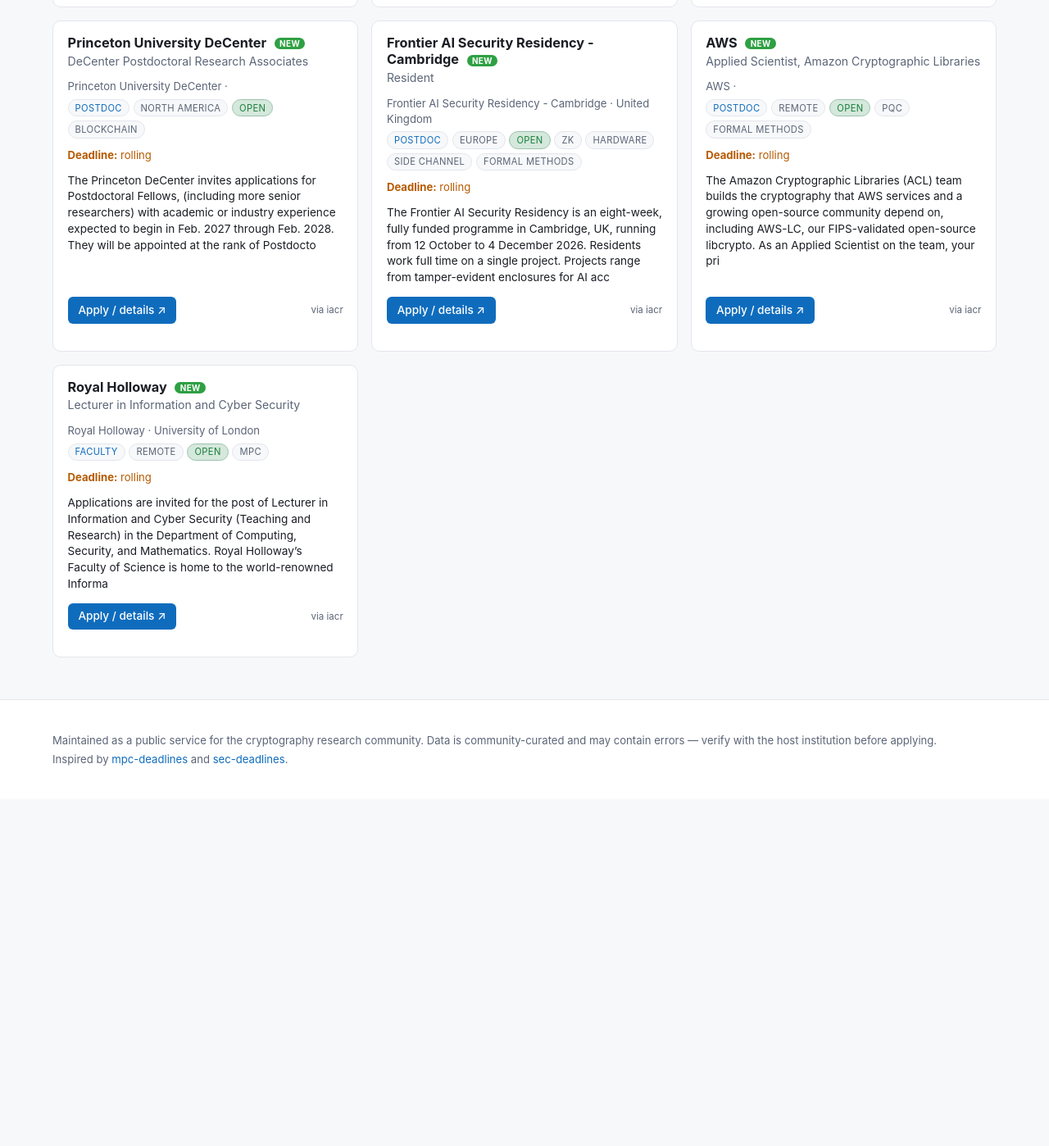
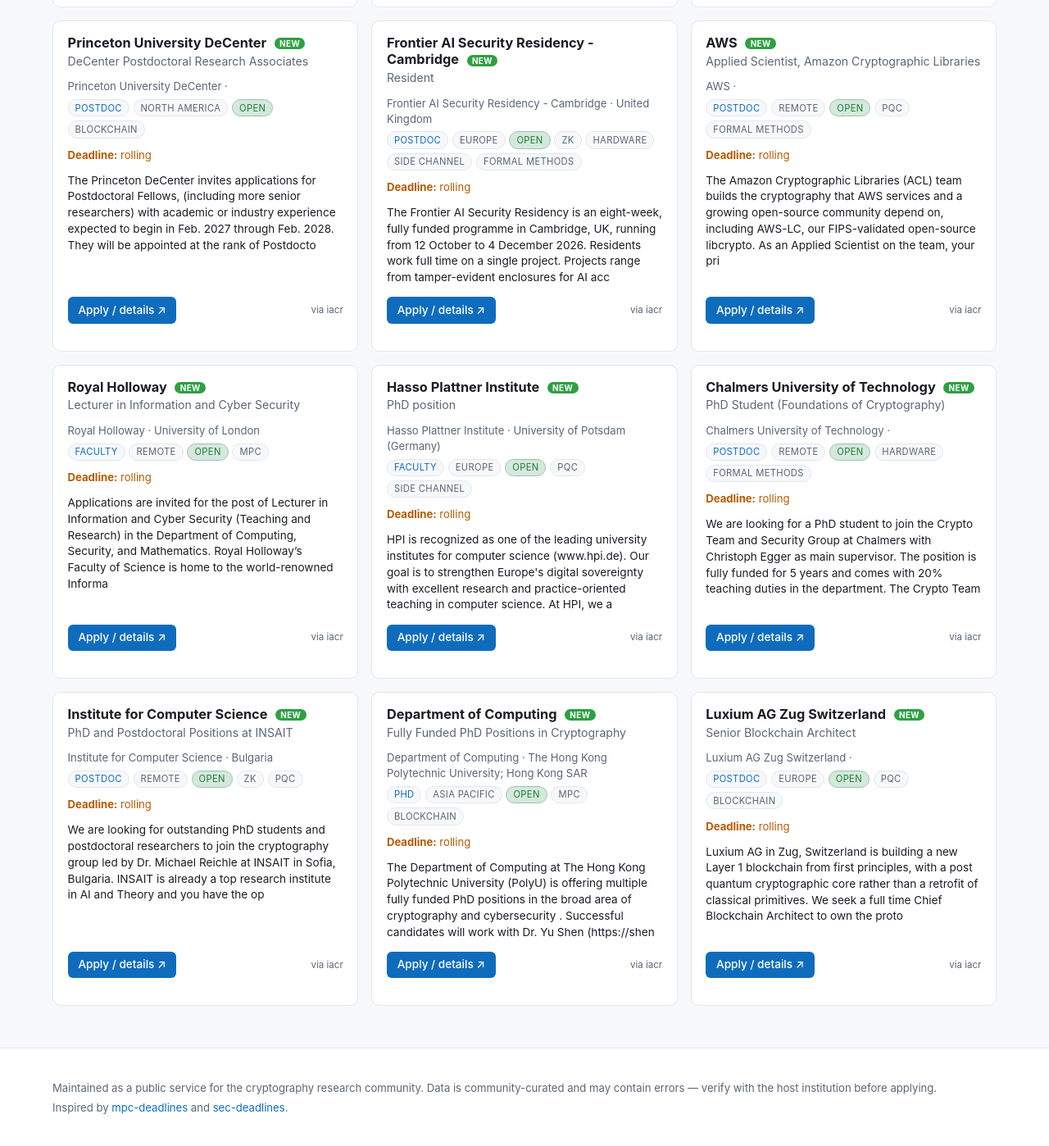
Before and after one commit to ck-chaudhary/crypto-jobs, a Jekyll site: the page built from crypto-jobs/index.html, in a window 1280 px wide and 1400 px high, scrolled down 16625 px. Shown: the whole window at 82% size. Built offline with Jekyll 4.4.1, drawn with Linux system fonts in a browser that asks for light colours; before the commit the page ends 17600 px from its top, so only the background shows below that; some of the changed text lies outside the part shown.

Commit message:
chore(positions): auto-append new IACR jobs board entries

```diff
--- a/crypto-jobs/_data/positions.yml
+++ b/crypto-jobs/_data/positions.yml
@@ -2188,3 +2188,96 @@
     Mathematics. Royal Holloway’s Faculty of Science is home to the world-renowned
     Informa
   source: iacr
+
+# ---------------- AUTO-APPENDED from IACR jobs board (2026-08-08) ----------------
+- name: Hasso Plattner Institute
+  role: PhD position
+  type: faculty
+  region: europe
+  country: University of Potsdam (Germany)
+  institution: Hasso Plattner Institute
+  link: https://iacr.org/jobs/item/4257
+  deadline: rolling
+  posted: '2026-08-06'
+  added: '2026-08-08'
+  area:
+  - pqc
+  - side_channel
+  status: open
+  note: HPI is recognized as one of the leading university institutes for computer
+    science (www.hpi.de). Our goal is to strengthen Europe's digital sovereignty with
+    excellent research and practice-oriented teaching in computer science. At HPI,
+    we a
+  source: iacr
+- name: Chalmers University of Technology
+  role: PhD Student (Foundations of Cryptography)
+  type: postdoc
+  region: remote
+  country: ''
+  institution: Chalmers University of Technology
+  link: https://iacr.org/jobs/item/4256
+  deadline: rolling
+  posted: '2026-08-05'
+  added: '2026-08-08'
+  area:
+  - hardware
+  - formal_methods
+  status: open
+  note: 'We are looking for a PhD student to join the Crypto Team and Security Group
+    at Chalmers with Christoph Egger as main supervisor. The position is fully funded
+    for 5 years and comes with 20% teaching duties in the department. The Crypto Team '
+  source: iacr
+- name: Institute for Computer Science
+  role: PhD and Postdoctoral Positions at INSAIT
+  type: postdoc
+  region: remote
+  country: Bulgaria
+  institution: Institute for Computer Science
+  link: https://iacr.org/jobs/item/4255
+  deadline: rolling
+  posted: '2026-08-04'
+  added: '2026-08-08'
+  area:
+  - zk
+  - pqc
+  status: open
+  note: We are looking for outstanding PhD students and postdoctoral researchers to
+    join the cryptography group led by Dr. Michael Reichle at INSAIT in Sofia, Bulgaria.
+    INSAIT is already a top research institute in AI and Theory and you have the op
+  source: iacr
+- name: Department of Computing
+  role: Fully Funded PhD Positions in Cryptography
+  type: phd
+  region: asia_pacific
+  country: The Hong Kong Polytechnic University; Hong Kong SAR
+  institution: Department of Computing
+  link: https://iacr.org/jobs/item/4254
+  deadline: rolling
+  posted: '2026-08-04'
+  added: '2026-08-08'
+  area:
+  - mpc
+  - blockchain
+  status: open
+  note: The Department of Computing at The Hong Kong Polytechnic University (PolyU)
+    is offering multiple fully funded PhD positions in the broad area of cryptography
+    and cybersecurity . Successful candidates will work with Dr. Yu Shen (https://shen
+  source: iacr
+- name: Luxium AG Zug Switzerland
+  role: Senior Blockchain Architect
+  type: postdoc
+  region: europe
+  country: ''
+  institution: Luxium AG Zug Switzerland
+  link: https://iacr.org/jobs/item/4252
+  deadline: rolling
+  posted: '2026-08-02'
+  added: '2026-08-08'
+  area:
+  - pqc
+  - blockchain
+  status: open
+  note: Luxium AG in Zug, Switzerland is building a new Layer 1 blockchain from first
+    principles, with a post quantum cryptographic core rather than a retrofit of classical
+    primitives. We seek a full time Chief Blockchain Architect to own the proto
+  source: iacr
```
